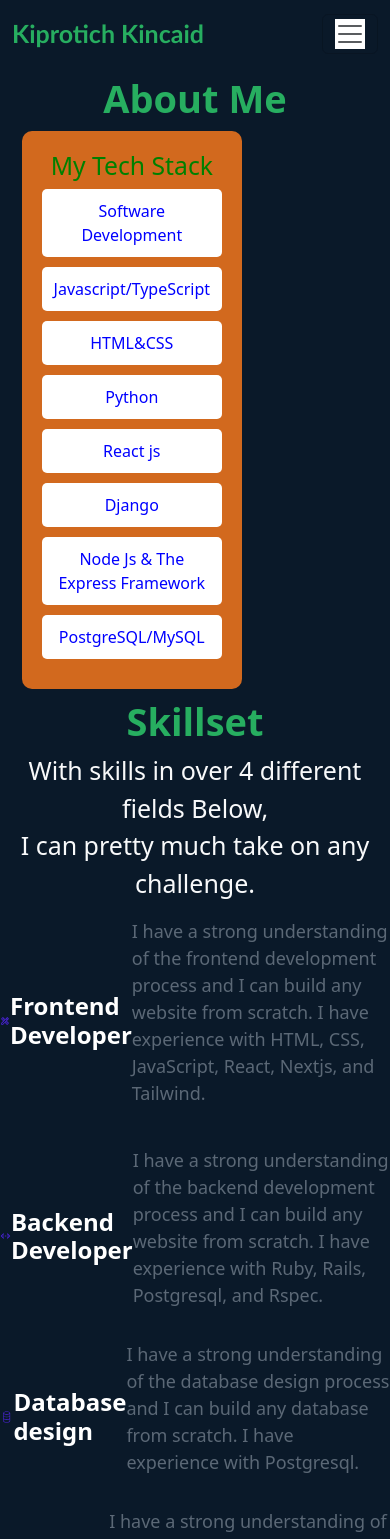
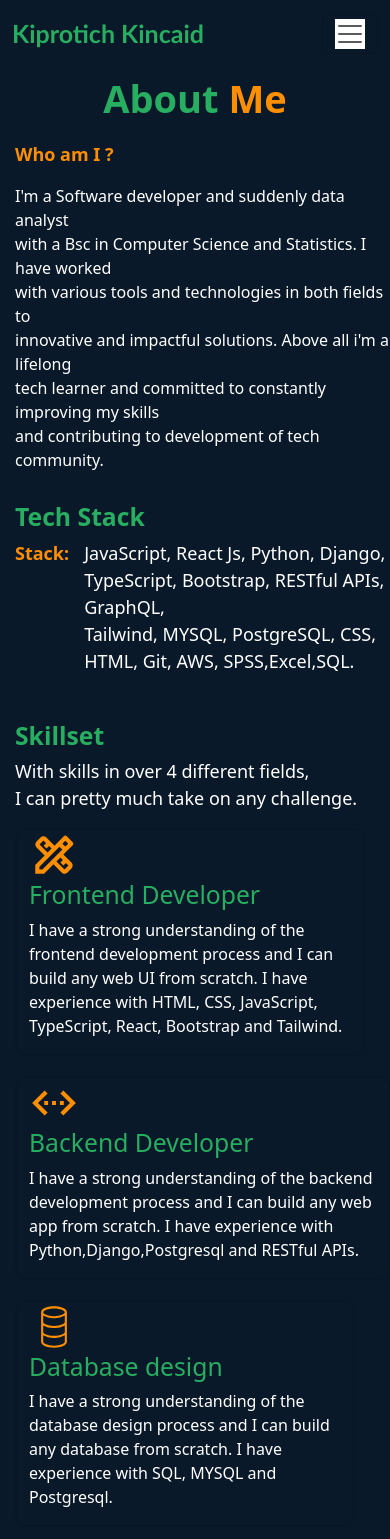
Before and after one commit to Kincaid-kroos/kincaid, a React (Vite) app in the folder portfolio-app/: page /about in a window 390 px wide. Shown: the top 1539 px of the page. Built offline with nearby package versions, Linux system fonts and the light colour scheme.

Commit message:
Added the the skillset section to the About component

```diff
--- a/portfolio-app/src/Components/PageRoutes/About.jsx
+++ b/portfolio-app/src/Components/PageRoutes/About.jsx
@@ -7,14 +7,96 @@ import { IoMdCodeWorking } from 'react-icons/io';
 const About = () => {
   return (
     <div>
+          <h1 className="mt-30">About <b className="bold-header">Me</b></h1>
+      <div>
+        <p className="about-me">
+          <p className="about-me-1">Who am I ?</p>
+          I'm a Software developer and suddenly data analyst<br/>
+          with a Bsc in Computer Science and Statistics. I have worked<br/>
+          with various tools and technologies in both fields to <br/>
+          innovative and impactful solutions. Above all i'm a lifelong <br/>
+          tech learner and committed to constantly improving my skills <br/>
+          and contributing to development of tech community.
+        </p>
+      </div>
+
+      <div>
+        <h2 className="tech-stack-header">Tech Stack</h2>
+       <div className="stack">
+       <p className="stack-header">Stack:</p>
+       <p className="stack-p">
+       JavaScript, React Js, Python, Django, TypeScript, Bootstrap, RESTful APIs, GraphQL, <br/>
+       Tailwind, MYSQL, PostgreSQL, CSS, HTML, Git, AWS, SPSS,Excel,SQL.
+       </p>
+        </div>
+      </div>
+
+      <div>
+        <h2 className="tech-stack-header">Skillset</h2>
+        <div>
+        <p className="skillset-p">
+            With skills in over 4 different fields, <br/>
+            I can pretty much take on any challenge.
+          </p>
+
+          <div className="skillset">
+          <div className="frontend-skillset container">
+            <MdOutlineDesignServices className="design"/>
+            <h2 className="skillset-header">
+              Frontend Developer
+            </h2>
+            <p className="front-end">
+              I have a strong understanding of the frontend development process
+              and I can build any web UI from scratch. I have experience with
+              HTML, CSS, JavaScript, TypeScript, React, Bootstrap and Tailwind.
+            </p>
+          </div>
+          <div className="backend-skillset container">
+            <IoMdCodeWorking className="design"/>
+            <h2 className="skillset-header">
+              Backend Developer
+            </h2>
+            <p className="back-end">
+              I have a strong understanding of the backend development process
+              and I can build any web app from scratch. I have experience with
+              Python,Django,Postgresql and RESTful APIs.
+            </p>
+          </div>
+          <div className="database-skillset container">
+            <CiDatabase className="design"/>
+            <h2 className="skillset-header">Database design</h2>
+            <p
+              className="data-base">
+              I have a strong understanding of the database design process and I
+              can build any database from scratch. I have experience with SQL,
+              MYSQL and Postgresql.
+            </p>
+          </div>
+          <div className="dataanalysis-skillset container">
+            <BiPen className="design"/>
+            <h2 className="skillset-header">Data Analysis</h2>
+            <p className="data-analysis">
+              I have a strong understanding of data analysis process and I can analyse
+               any data from scratch. I have experience with SPSS, SQL, Python and Excel .
+            </p>
+          </div>
+        </div>
+
+        </div>
+      </div>
+
+
+
+
     <div className="container">
     <h1>About Me</h1>
     <div className="stack-container">
 
+
        <div>
            <h2 className="tech-stack" style={{ color: "green" }}> My Tech Stack </h2>
        </div>
-  <      div className=" text-center skills">
+  <div className=" text-center skills">
              <div className="skill-card main">Software Development</div>
              <div className="skill-card">Javascript/TypeScript</div>
              <div className="skill-card">HTML&CSS</div>
@@ -28,98 +110,7 @@ const About = () => {
     </div>
     </div>
 
- <div className="skillset" >
-  <div className="skillset-1">
-    <div className="skillset-2 text-center ">
-          <h1 className="skillset-header">Skillset</h1>
-          <p
-            className="skillset-p text-light"
-            style={{ fontSize: "25px", lineHeight: "150%" }}
-          >
-            With skills in over 4 different fields Below, <br/>
-            I can pretty much take on any challenge.
-          </p>
-        </div>
-        <div className="skillset-group">
-          <div className="group">
-            <MdOutlineDesignServices
-              size={5}
-              color="yellow"
-              className="group-hover:scale-110  duration-300"
-            />
-            <h2 className="text-[#fff] mt-2 text-2xl font-bold">
-              Frontend Developer
-            </h2>
-            <p
-              className="text-[#5b6876]"
-              style={{ fontSize: "18px", lineHeight: "150%" }}
-            >
-              I have a strong understanding of the frontend development process
-              and I can build any website from scratch. I have experience with
-              HTML, CSS, JavaScript, React, Nextjs, and Tailwind.
-            </p>
-          </div>
-          <div className="mt-4 group">
-            <IoMdCodeWorking
-              size={60}
-              color="#4c24dd"
-              className="group-hover:scale-110  duration-300"
-            />
-            <h2 className="text-[#fff] mt-2 text-2xl font-bold">
-              Backend Developer
-            </h2>
-            <p
-              className="text-[#5b6876]"
-              style={{ fontSize: "18px", lineHeight: "150%" }}
-            >
-              I have a strong understanding of the backend development process
-              and I can build any website from scratch. I have experience with
-              Ruby, Rails, Postgresql, and Rspec.
-            </p>
-          </div>
-        </div>
-        <div>
-          <div className="group">
-            <CiDatabase
-              size={60}
-              color="#4c24dd"
-              className="group-hover:scale-110  duration-300"
-            />
-            <h2 className="text-[#fff] mt-2 text-2xl font-bold">
-              Database design
-            </h2>
-            <p
-              className="text-[#5b6876]"
-              style={{ fontSize: "18px", lineHeight: "150%" }}
-            >
-              I have a strong understanding of the database design process and I
-              can build any database from scratch. I have experience with
-              Postgresql.
-            </p>
-          </div>
-          <div className="mt-8 group">
-            <BiPen
-              size={60}
-              color="#4c24dd"
-              className="group-hover:scale-110  duration-300"
-            />
-            <h2 className="text-[#fff] mt-2 text-2xl font-bold">
-              Content Writing
-            </h2>
-            <p
-              className="text-[#5b6876]"
-              style={{ fontSize: "18px", lineHeight: "150%" }}
-            >
-              I have a strong understanding of the content writing process and I
-              can write any content from scratch. I have experience with writing
-              articles, blogs, and essays.
-            </p>
-          </div>
-        </div>
       </div>
-
-
-</div>
 
 
 
@@ -144,7 +135,6 @@ const About = () => {
 
 
 
-    </div>
 
   )
 }
--- a/portfolio-app/src/Components/PageRoutes/Contact.jsx
+++ b/portfolio-app/src/Components/PageRoutes/Contact.jsx
@@ -5,7 +5,7 @@ const Contact = () => {
   return (
     <div className="contact-container">
         <hr className="my-0 hr-line" />
-      <h1>Contact Me</h1>
+      <h1>Contact <b className='bold-contact'>Me</b></h1>
       <section className='styled-section'>
         <div className="contact-info">
           <p className="label">Email:</p>
--- a/portfolio-app/src/Components/Styles/About.css
+++ b/portfolio-app/src/Components/Styles/About.css
@@ -26,50 +26,184 @@
 
 
 
-  /* Common styles for the skillset items */
-.group {
-    display: flex;
-    align-items: center;
-    margin-bottom: 1rem;
+
+
+
+.bold-header{
+  color: #ff8f00;
+}
+
+  .about-me {
+    margin-left: 160px;
+    list-style-type: none;
+    color: white;
+    margin-top: 20px;
+
+  }
+  @media screen and (max-width: 600px) {
+    .about-me{
+        margin-left: 15px;
+    }
   }
 
-  .group svg {
-    width: 60px;
-    height: 60px;
-    fill: #4c24dd;
-    transition: transform 0.3s;
+  .about-me-1 {
+    font-weight: bolder;
+    font-size: large;
+    color: #ff8f00;
   }
 
-  .group:hover svg {
-    transform: scale(1.1);
+  .tech-stack-header {
+    margin-left: 160px;
+    color: #27AE60;
+    margin-top: 30px;
+    font-weight: bolder;
+
+  }
+  @media screen and (max-width: 600px) {
+    .tech-stack-header {
+        margin-left: 15px;
+    }
   }
 
-  .group h2 {
-    color: #fff;
-    margin-top: 0.5rem;
-    font-size: 1.5rem;
+
+
+  .stack {
+    display: flex;
+    align-items: flex-start;
+  }
+
+  .stack-header {
+    margin-left: 160px;
+    color: #ff8f00;
+    font-size: 18px;
     font-weight: bold;
   }
-
-  .group p {
-    color: #5b6876;
-    font-size: 18px;
-    line-height: 150%;
+  @media screen and (max-width: 600px) {
+    .stack-header {
+      margin-left: 15px;
+    }
   }
 
-  /* Additional styles specific to each item */
 
-  /* Backend Developer */
-  .group.backend-developer {
-    margin-top: 1rem;
+  .stack-p {
+    flex-grow: 1;
+    color: white;
+    margin-left: 15px;
+    font-size: 18px;
   }
 
-  /* Database Design */
-  .group.database-design {
-    margin-top: 2rem;
+  .skillset-p {
+    color: white;
+    margin-left: 160px;
+    font-size: 18px;
+  }
+  @media screen and (max-width: 600px) {
+    .skillset-p {
+      margin-left: 15px;
+    }
   }
 
-  /* Content Writing */
-  .group.content-writing {
-    margin-top: 2rem;
+
+.skillset {
+  display: flex;
+  align-items: flex-start;
+  flex-wrap: wrap;
+
+
+
+}
+
+
+
+.frontend-skillset{
+  color: white;
+  margin-left: 160px;
+  border: 2px solid greenyellow;
+  border-radius: 10px;
+  margin-right: 25px;
+  width: 500px;
+  border: 2px solid rgba(0,0,0,0.1);
+  height: 200px;
+  margin-bottom: 20px; /* Add margin at the bottom for spacing */
+}
+
+.backend-skillset{
+  color: white;
+  border: 2px solid red;
+  border-radius: 10px;
+  width: 500px;
+  border: 2px solid rgba(0,0,0,0.1);
+  height: 200px;
+  margin-bottom: 20px;
+
+}
+
+@media (max-width: 600px) {
+  .frontend-skillset{
+    margin-left: 15px;
+    width: auto;
+    height: max-content;
+    flex-direction: column;
+
   }
+}
+
+@media (max-width: 600px) {
+  .backend-skillset {
+    margin-left: 15px;
+    width: auto;
+    height: max-content;
+    flex-direction: column;
+  }
+}
+
+.database-skillset {
+  color: white;
+  margin-left: 160px;
+  border: 2px solid red;
+  border-radius: 10px;
+  margin-right: 35px;
+  border: 2px solid rgba(0,0,0,0.1);
+  width: 500px;
+  height: 200px;
+  margin-bottom: 20px; /* Add margin at the bottom for spacing */
+}
+
+.dataanalysis-skillset {
+  color: white;
+  border: 2px solid rgba(0,0,0,0.1);
+  border-radius: 10px;
+  width: 500px;
+  height: 200px;
+
+}
+
+@media (max-width: 600px) {
+  .database-skillset{
+    margin-left: 15px;
+    width: auto;
+    height: max-content;
+    flex-direction: column;
+
+  }
+}
+
+@media (max-width: 600px) {
+  .dataanalysis-skillset {
+    margin-left: 15px;
+    width: auto;
+    height: max-content;
+    flex-direction: column;
+  }
+}
+
+.design {
+  color: #ff8f00;
+  height: 50px;
+  width: 50px;
+
+}
+
+.skillset-header {
+  color: #27AE60;
+}
--- a/portfolio-app/src/Components/Styles/Contacts.css
+++ b/portfolio-app/src/Components/Styles/Contacts.css
@@ -19,7 +19,9 @@
 
     }
   }
-
+  .bold-contact{
+    color: #ff8f00;
+  }
   .hr-line {
     color:white
 
@@ -59,7 +61,7 @@
     font-weight: bold;
     width: 100px; /* Adjust as needed */
     margin-right: 20px;
-    color: chocolate;
+    color: #ff8f00;
   }
 
   .value {
```
Also changed, not shown: portfolio-app/src/Components/Styles/Navbar.css (+4 -8 lines).
